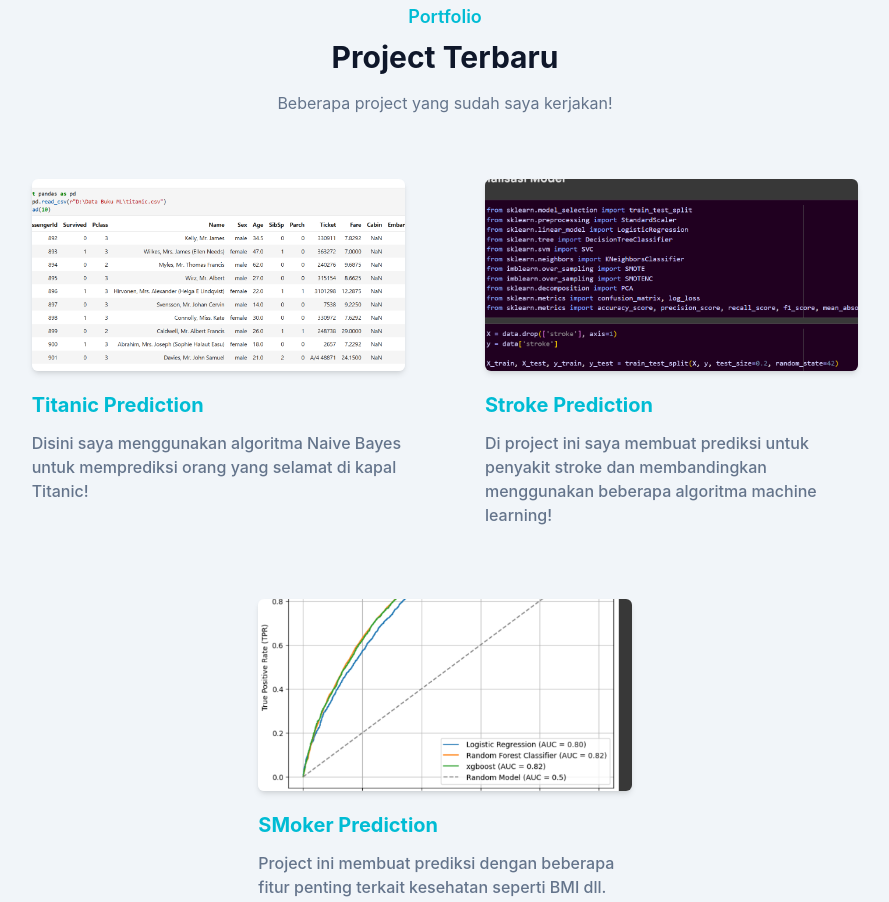
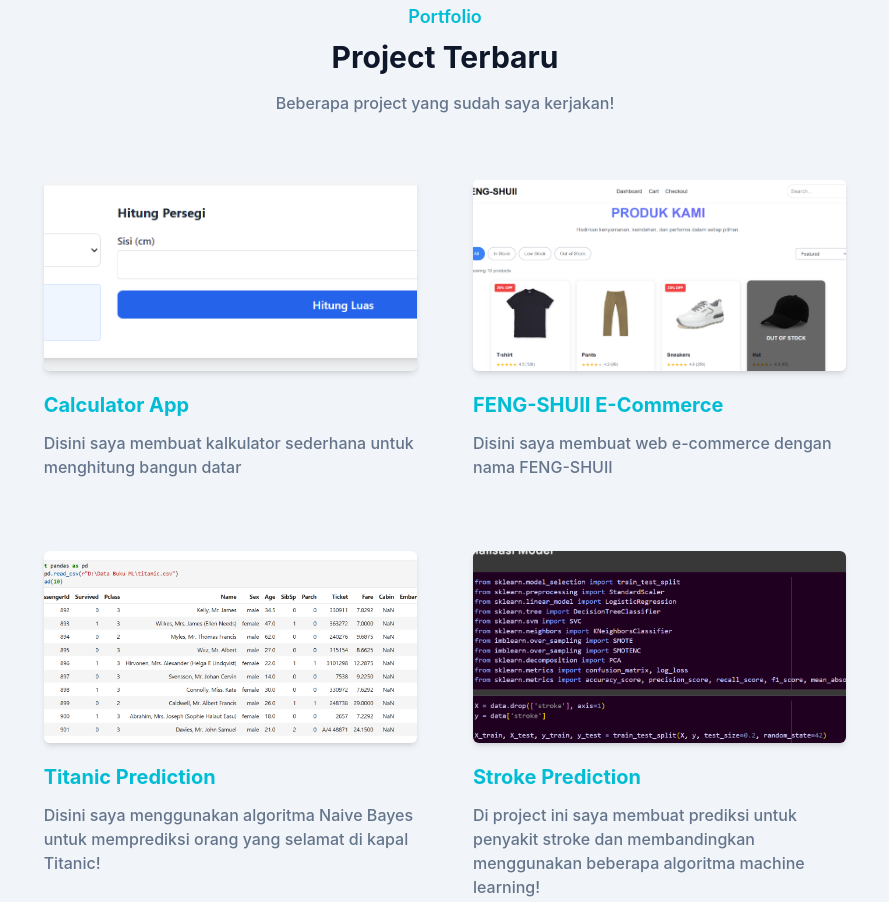
Before and after one commit to Hayyularsyil/portfolio-tailwind-css, a website: page index.html in a window 1280 px wide. Shown: the part 1457-2359 px from the top of the page, without its empty margins (195-1084 px from the left). Drawn offline with Linux system fonts and the light colour scheme.

Commit message:
Integrasi folder portfolio-tailwind-css ke proyek utama

```diff
--- a/index.html
+++ b/index.html
@@ -154,37 +154,70 @@
                 <div class="max-w-xl mx-auto text-center mb-16">
                     <h4 class="font-semibold text-lg text-primary mb-2">Portfolio</h4>
                     <h2 class="font-bold text-dark text-3xl mb-4">Project Terbaru</h2>
-                    <p class="'font-medium text-md text-secondary">Beberapa project yang sudah saya kerjakan!</p>
+                    <p class="font-medium text-md text-secondary">Beberapa project yang sudah saya kerjakan!</p>
                 </div>
             </div>
+
+            <!-- Grid Portfolio - SATU wrapper untuk SEMUA card -->
             <div class="w-full px-4 flex flex-wrap justify-center gap-6">
+
+                <!-- Card 1 -->
                 <div class="mb-12 px-4 md:w-1/2 lg:w-1/3">
                     <div class="rounded-md shadow-md overflow-hidden">
-                        <img src="./dist/img/ss1.png" alt="Titanic Prediction"
-                        class="w-full h-48 object-cover"/>
+                        <img src="./dist/img/ss5.png" alt="kalkulator" class="w-full h-48 object-cover"/>
                     </div>
-                    <h3 class="font-semibold text-xl text-dark mt-5 mb-3"><a href="https://drive.google.com/file/d/1lviVCzbhYtadxCGjeVCVwN4UAMTsWo1_/view?usp=sharing" target="_blank" class="font-bold text-primary">Titanic Prediction</h3>
+                    <h3 class="font-semibold text-xl text-dark mt-5 mb-3">
+                        <a href="https://hayyularsyil.github.io/kalkulator/" target="_blank" class="font-bold text-primary">Calculator App</a>
+                    </h3>
+                    <p class="font-medium text-base text-secondary">Disini saya membuat kalkulator sederhana untuk menghitung bangun datar</p>
+                </div>
+
+                <!-- Card 2 -->
+                <div class="mb-12 px-4 md:w-1/2 lg:w-1/3">
+                    <div class="rounded-md shadow-md overflow-hidden">
+                        <img src="./dist/img/ss4.png" alt="FENG-SHUII" class="w-full h-48 object-cover"/>
+                    </div>
+                    <h3 class="font-semibold text-xl text-dark mt-5 mb-3">
+                        <a href="https://hayyularsyil.github.io/frontend-react/" target="_blank" class="font-bold text-primary">FENG-SHUII E-Commerce</a>
+                    </h3>
+                    <p class="font-medium text-base text-secondary">Disini saya membuat web e-commerce dengan nama FENG-SHUII</p>
+                </div>
+
+                <!-- Card 3 -->
+                <div class="mb-12 px-4 md:w-1/2 lg:w-1/3">
+                    <div class="rounded-md shadow-md overflow-hidden">
+                        <img src="./dist/img/ss1.png" alt="Titanic Prediction" class="w-full h-48 object-cover"/>
+                    </div>
+                    <h3 class="font-semibold text-xl text-dark mt-5 mb-3">
+                        <a href="https://drive.google.com/file/d/1lviVCzbhYtadxCGjeVCVwN4UAMTsWo1_/view?usp=sharing" target="_blank" class="font-bold text-primary">Titanic Prediction</a>
+                    </h3>
                     <p class="font-medium text-base text-secondary">Disini saya menggunakan algoritma Naive Bayes untuk memprediksi orang yang selamat di kapal Titanic!</p>
                 </div>
+
+                <!-- Card 4 -->
                 <div class="mb-12 px-4 md:w-1/2 lg:w-1/3">
                     <div class="rounded-md shadow-md overflow-hidden">
-                        <img src="./dist/img/ss2.png" alt="Stroke Prediction"
-                        class="w-full h-48 object-cover"/>
+                        <img src="./dist/img/ss2.png" alt="Stroke Prediction" class="w-full h-48 object-cover"/>
                     </div>
-                    <h3 class="font-semibold text-xl text-dark mt-5 mb-3"><a href="https://colab.research.google.com/drive/1JtnsaBU3lTbXSCai0SwC5lh0RFnPtD8H?usp=sharing" target="_blank" class="font-bold text-primary">Stroke Prediction</a></h3>
+                    <h3 class="font-semibold text-xl text-dark mt-5 mb-3">
+                        <a href="https://colab.research.google.com/drive/1JtnsaBU3lTbXSCai0SwC5lh0RFnPtD8H?usp=sharing" target="_blank" class="font-bold text-primary">Stroke Prediction</a>
+                    </h3>
                     <p class="font-medium text-base text-secondary">Di project ini saya membuat prediksi untuk penyakit stroke dan membandingkan menggunakan beberapa algoritma machine learning!</p>
                 </div>
+
+                <!-- Card 5 -->
                 <div class="mb-12 px-4 md:w-1/2 lg:w-1/3">
                     <div class="rounded-md shadow-md overflow-hidden">
-                        <img src="./dist/img/ss3.png" alt="Smoker Prediction"
-                        class="w-full h-48 object-cover"/>
+                        <img src="./dist/img/ss3.png" alt="Smoker Prediction" class="w-full h-48 object-cover"/>
                     </div>
-                    <h3 class="font-semibold text-xl text-dark mt-5 mb-3"><a href="https://drive.google.com/file/d/1HRalAbwdK7rzo_iiAHT3eLzejXSrC_-M/view?usp=sharing" target="_blank" class="font-bold text-primary">SMoker Prediction</a></h3>
+                    <h3 class="font-semibold text-xl text-dark mt-5 mb-3">
+                        <a href="https://drive.google.com/file/d/1HRalAbwdK7rzo_iiAHT3eLzejXSrC_-M/view?usp=sharing" target="_blank" class="font-bold text-primary">Smoker Prediction</a>
+                    </h3>
                     <p class="font-medium text-base text-secondary">Project ini membuat prediksi dengan beberapa fitur penting terkait kesehatan seperti BMI dll. Disini saya mencoba membandingkan proporsi orang yang tidak merokok dengan merokok mana yang lebih sehat!</p>
                 </div>
+
             </div>
         </div>
-
     </section>
     <!--Portfolio section end-->
 
```
Also changed, not shown: dist/img/ss4.png (added), dist/img/ss5.png (added).
